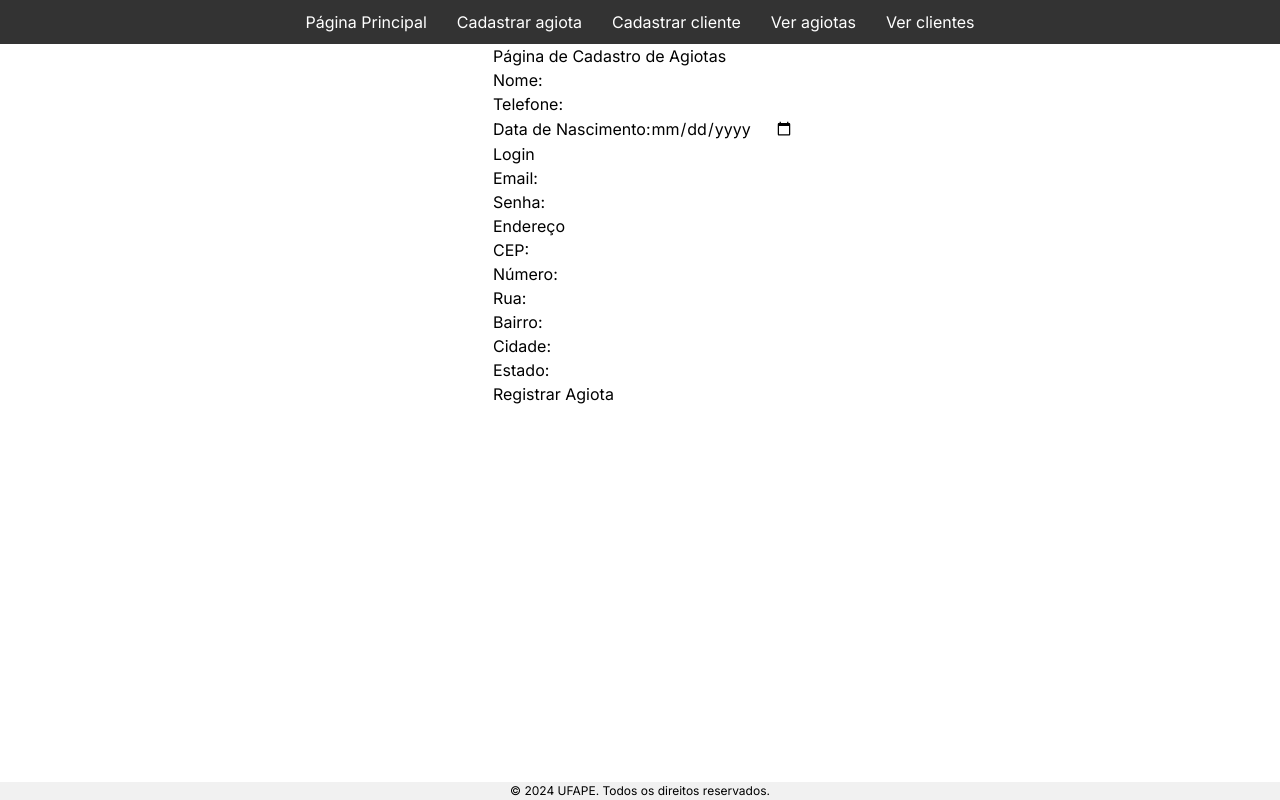
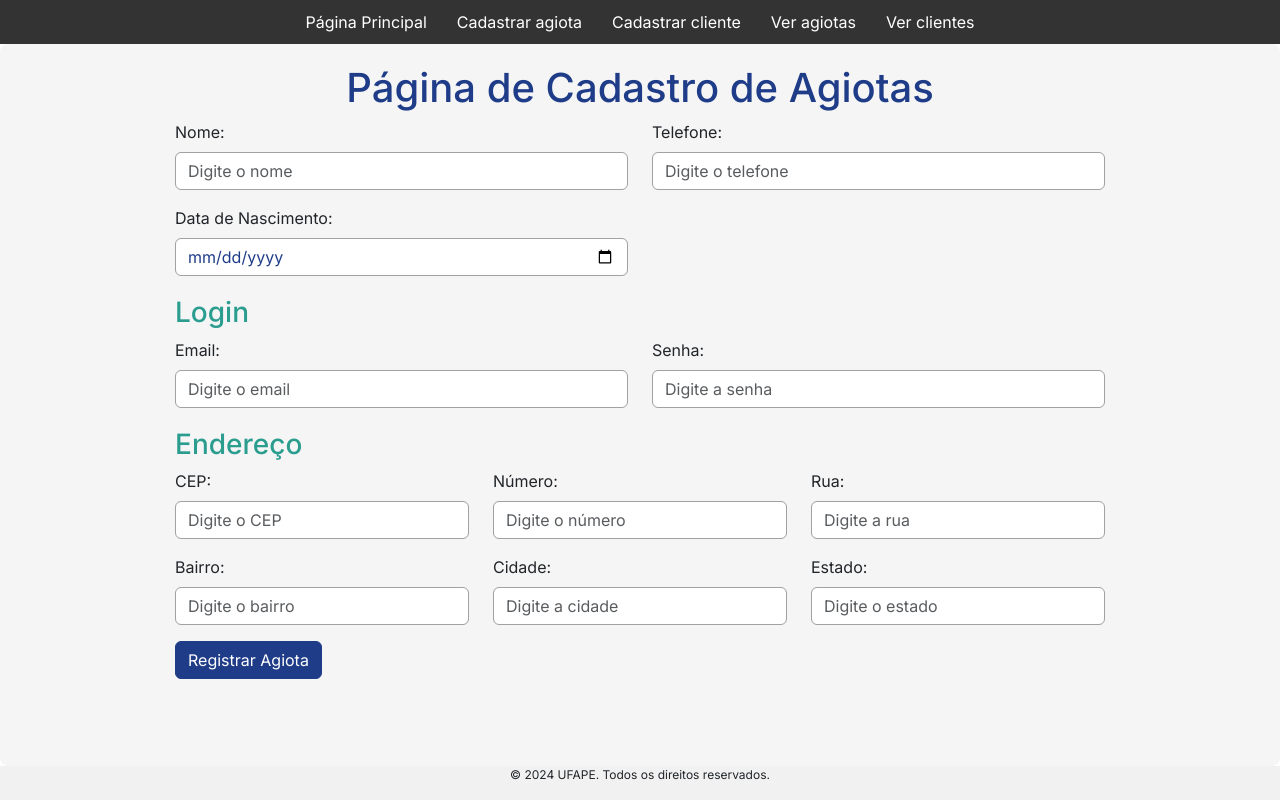
Before and after one commit to maxdavidsouza/agiota, a Next.js app in the folder agiota-next-frontend/: page /agiotas/create in a window 1280 px wide. Built offline with nearby package versions, Linux system fonts and the light colour scheme.

Commit message:
Ajustando estilo da página de cadastro de agiota

```diff
--- /dev/null
+++ b/agiota-next-frontend/app/agiotas/create/CreateAgiota.module.css
@@ -0,0 +1,35 @@
+.mainContainer {
+    background-color: #F5F5F5; /* Cinza Claro */
+    padding: 20px;
+    border-radius: 8px;
+  }
+
+  .heading {
+    color: #1F3C88; /* Azul Escuro */
+  }
+
+  .subheading {
+    color: #2A9D8F; /* Verde Escuro */
+    margin-top: 20px;
+  }
+
+  .input {
+    border-color: #A1A1A1; /* Cinza Médio */
+    color: #1F3C88; /* Azul Escuro */
+  }
+
+  .input:focus {
+    border-color: #DAA520; /* Dourado */
+    box-shadow: 0 0 5px rgba(218, 165, 32, 0.5);
+  }
+
+  .submitButton {
+    background-color: #1F3C88; /* Azul Escuro */
+    border-color: #1F3C88; /* Azul Escuro */
+    color: #FFFFFF; /* Branco */
+  }
+
+  .submitButton:hover {
+    background-color: #2A9D8F; /* Verde Escuro */
+    border-color: #2A9D8F; /* Verde Escuro */
+  }
--- a/agiota-next-frontend/app/agiotas/create/page.js
+++ b/agiota-next-frontend/app/agiotas/create/page.js
@@ -1,14 +1,15 @@
 'use client';
 
-import { useState } from "react";
-import { useRouter } from "next/navigation";
+import { Formik, Form, Field, ErrorMessage } from 'formik';
+import { useRouter } from 'next/navigation';
 import { cadastrarAgiota } from "@/app/lib/funcoes";
+import { Row, Col, InputGroup, Form as BootstrapForm, Button } from 'react-bootstrap';
+import styles from './CreateAgiota.module.css';
 
 export default function CreateAgiota() {
   const router = useRouter();
-  const [erro, setErro] = useState("");
 
-  const [formData, setFormData] = useState({
+  const initialValues = {
     nome: "",
     telefone: "",
     dataDeNascimento: "",
@@ -24,188 +25,200 @@ export default function CreateAgiota() {
       cidade: "",
       estado: "",
     },
-  });
-
-  const handleChange = (e) => {
-    const { name, value } = e.target;
-    const [section, key] = name.split(".");
-
-    if (section && key) {
-      setFormData((prev) => ({
-        ...prev,
-        [section]: {
-          ...prev[section],
-          [key]: value,
-        },
-      }));
-    } else {
-      setFormData((prev) => ({ ...prev, [name]: value }));
-    }
   };
 
-  const handleSubmit = async (e) => {
-    e.preventDefault();
-    setErro("");
+  const validate = (values) => {
+    const errors = {};
 
-    cadastrarAgiota(formData)
-      .then(
-        (result) => {
-          console.log('Success:', result);
-          router.push('/agiotas')
-          router.refresh()
-        }
-      )
-      .catch (
-        (error) => {
+    // Validações dos campos
+    // (Mesmo código de validação usado anteriormente)
+
+    return errors;
+  };
+
+  const handleSubmit = async (values, { setSubmitting, setFieldError }) => {
+    try {
+      await cadastrarAgiota(values);
+      router.push('/agiotas');
+      router.refresh();
+    } catch (error) {
       const terceiroDoisPontos = error.message.split(':').slice(0, 2).join(':').length + 1;
       const posicaoPontoEVirgula = error.message.indexOf(';', terceiroDoisPontos);
-          const mensagemDeErro = error.message.substring(terceiroDoisPontos, posicaoPontoEVirgula).trim();
-          mensagemDeErro.split('\n')[0];
-          if(mensagemDeErro == "fetch failed")
-            setErro("O Servidor está desligado.");
-          else
-            setErro(mensagemDeErro);
+      const mensagemDeErro = error.message.substring(terceiroDoisPontos, posicaoPontoEVirgula).trim().split('\n')[0];
+      setFieldError('general', mensagemDeErro === "fetch failed" ? "O Servidor está desligado." : mensagemDeErro);
     }
-      )
+    setSubmitting(false);
   };
 
   return (
-    <main className="flex flex-col items-center">
-      <form onSubmit={handleSubmit}>
-        <h1>Página de Cadastro de Agiotas</h1>
-        {<h2>{erro}</h2>}
+    <main className={`${styles.mainContainer} d-flex flex-column align-items-center`}>
+      <h1 className={styles.heading}>Página de Cadastro de Agiotas</h1>
 
-        <div>
-          <label>Nome:</label>
-          <input
+      <Formik
+        initialValues={initialValues}
+        validate={validate}
+        onSubmit={handleSubmit}
+      >
+        {({ isSubmitting, errors }) => (
+          <Form className="w-75">
+            {errors.general && <div className="alert alert-danger">{errors.general}</div>}
+
+            <Row className="mb-3">
+              <Col md={6}>
+                <BootstrapForm.Label>Nome:</BootstrapForm.Label>
+                <InputGroup>
+                  <Field
                     type="text"
                     name="nome"
-            value={formData.nome}
-            onChange={handleChange}
-            required
+                    placeholder="Digite o nome"
+                    className={`form-control ${styles.input}`}
                   />
-        </div>
-
-        <div>
-          <label>Telefone:</label>
-          <input
+                  <ErrorMessage name="nome" component="div" className="text-danger" />
+                </InputGroup>
+              </Col>
+              <Col md={6}>
+                <BootstrapForm.Label>Telefone:</BootstrapForm.Label>
+                <InputGroup>
+                  <Field
                     type="text"
                     name="telefone"
-            value={formData.telefone}
-            onChange={handleChange}
-            required
+                    placeholder="Digite o telefone"
+                    className={`form-control ${styles.input}`}
                   />
-        </div>
+                  <ErrorMessage name="telefone" component="div" className="text-danger" />
+                </InputGroup>
+              </Col>
+            </Row>
 
-        <div>
-          <label>Data de Nascimento:</label>
-          <input
+            <Row className="mb-3">
+              <Col md={6}>
+                <BootstrapForm.Label>Data de Nascimento:</BootstrapForm.Label>
+                <InputGroup>
+                  <Field
                     type="date"
                     name="dataDeNascimento"
-            value={formData.dataDeNascimento}
-            onChange={handleChange}
-            required
+                    className={`form-control ${styles.input}`}
                   />
-        </div>
+                  <ErrorMessage name="dataDeNascimento" component="div" className="text-danger" />
+                </InputGroup>
+              </Col>
+            </Row>
 
-        <div>
-          <h3>Login</h3>
-          <div>
-            <label>Email:</label>
-            <input
+            <h3 className={styles.subheading}>Login</h3>
+
+            <Row className="mb-3">
+              <Col md={6}>
+                <BootstrapForm.Label>Email:</BootstrapForm.Label>
+                <InputGroup>
+                  <Field
                     type="email"
                     name="login.email"
-              value={formData.login.email}
-              onChange={handleChange}
-              required
+                    placeholder="Digite o email"
+                    className={`form-control ${styles.input}`}
                   />
-          </div>
-
-          <div>
-            <label>Senha:</label>
-            <input
+                  <ErrorMessage name="login.email" component="div" className="text-danger" />
+                </InputGroup>
+              </Col>
+              <Col md={6}>
+                <BootstrapForm.Label>Senha:</BootstrapForm.Label>
+                <InputGroup>
+                  <Field
                     type="password"
                     name="login.senha"
-              value={formData.login.senha}
-              onChange={handleChange}
-              required
+                    placeholder="Digite a senha"
+                    className={`form-control ${styles.input}`}
                   />
-          </div>
-        </div>
+                  <ErrorMessage name="login.senha" component="div" className="text-danger" />
+                </InputGroup>
+              </Col>
+            </Row>
 
-        <div>
-          <h3>Endereço</h3>
-          <div>
-            <label>CEP:</label>
-            <input
+            <h3 className={styles.subheading}>Endereço</h3>
+
+            <Row className="mb-3">
+              <Col md={4}>
+                <BootstrapForm.Label>CEP:</BootstrapForm.Label>
+                <InputGroup>
+                  <Field
                     type="text"
                     name="endereco.cep"
-              value={formData.endereco.cep}
-              onChange={handleChange}
-              required
+                    placeholder="Digite o CEP"
+                    className={`form-control ${styles.input}`}
                   />
-          </div>
-
-          <div>
-            <label>Número:</label>
-            <input
+                  <ErrorMessage name="endereco.cep" component="div" className="text-danger" />
+                </InputGroup>
+              </Col>
+              <Col md={4}>
+                <BootstrapForm.Label>Número:</BootstrapForm.Label>
+                <InputGroup>
+                  <Field
                     type="text"
                     name="endereco.numero"
-              value={formData.endereco.numero}
-              onChange={handleChange}
-              required
+                    placeholder="Digite o número"
+                    className={`form-control ${styles.input}`}
                   />
-          </div>
-
-          <div>
-            <label>Rua:</label>
-            <input
+                  <ErrorMessage name="endereco.numero" component="div" className="text-danger" />
+                </InputGroup>
+              </Col>
+              <Col md={4}>
+                <BootstrapForm.Label>Rua:</BootstrapForm.Label>
+                <InputGroup>
+                  <Field
                     type="text"
                     name="endereco.rua"
-              value={formData.endereco.rua}
-              onChange={handleChange}
-              required
+                    placeholder="Digite a rua"
+                    className={`form-control ${styles.input}`}
                   />
-          </div>
+                  <ErrorMessage name="endereco.rua" component="div" className="text-danger" />
+                </InputGroup>
+              </Col>
+            </Row>
 
-          <div>
-            <label>Bairro:</label>
-            <input
+            <Row className="mb-3">
+              <Col md={4}>
+                <BootstrapForm.Label>Bairro:</BootstrapForm.Label>
+                <InputGroup>
+                  <Field
                     type="text"
                     name="endereco.bairro"
-              value={formData.endereco.bairro}
-              onChange={handleChange}
-              required
+                    placeholder="Digite o bairro"
+                    className={`form-control ${styles.input}`}
                   />
-          </div>
-
-          <div>
-            <label>Cidade:</label>
-            <input
+                  <ErrorMessage name="endereco.bairro" component="div" className="text-danger" />
+                </InputGroup>
+              </Col>
+              <Col md={4}>
+                <BootstrapForm.Label>Cidade:</BootstrapForm.Label>
+                <InputGroup>
+                  <Field
                     type="text"
                     name="endereco.cidade"
-              value={formData.endereco.cidade}
-              onChange={handleChange}
-              required
+                    placeholder="Digite a cidade"
+                    className={`form-control ${styles.input}`}
                   />
-          </div>
-
-          <div>
-            <label>Estado:</label>
-            <input
+                  <ErrorMessage name="endereco.cidade" component="div" className="text-danger" />
+                </InputGroup>
+              </Col>
+              <Col md={4}>
+                <BootstrapForm.Label>Estado:</BootstrapForm.Label>
+                <InputGroup>
+                  <Field
                     type="text"
                     name="endereco.estado"
-              value={formData.endereco.estado}
-              onChange={handleChange}
-              required
+                    placeholder="Digite o estado"
+                    className={`form-control ${styles.input}`}
                   />
-          </div>
-        </div>
+                  <ErrorMessage name="endereco.estado" component="div" className="text-danger" />
+                </InputGroup>
+              </Col>
+            </Row>
 
-        <button type="submit">
-          Registrar Agiota
-        </button>
-      </form>
+            <Button type="submit" variant="primary" disabled={isSubmitting} className={styles.submitButton}>
+              {isSubmitting ? 'Registrando...' : 'Registrar Agiota'}
+            </Button>
+          </Form>
+        )}
+      </Formik>
     </main>
   );
 }
--- a/agiota-next-frontend/app/layout.js
+++ b/agiota-next-frontend/app/layout.js
@@ -1,5 +1,7 @@
 import { Inter } from "next/font/google";
 import "./globals.css";
+import 'bootstrap/dist/css/bootstrap.min.css';
+
 
 const inter = Inter({ subsets: ["latin"] });
 
--- a/agiota-next-frontend/package.json
+++ b/agiota-next-frontend/package.json
@@ -10,8 +10,11 @@
   },
   "dependencies": {
     "axios": "^1.7.3",
-    "next": "14.2.5",
+    "bootstrap": "^5.3.3",
+    "formik": "^2.4.6",
+    "next": "^14.2.5",
     "react": "^18",
+    "react-bootstrap": "^2.10.4",
     "react-datepicker": "^7.3.0",
     "react-dom": "^18"
   },
```
Also changed, not shown: 1 other file (tests, documents, lock files or other folders). Lines whose indentation alone changed are shown as unchanged.
